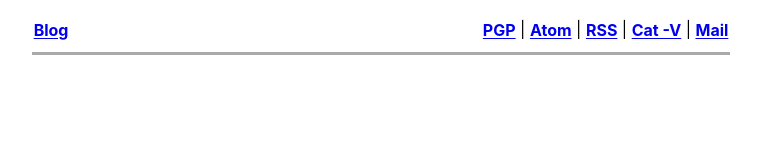
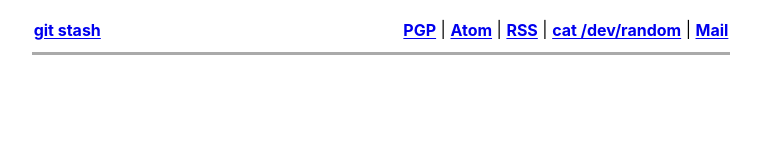
Before and after one commit to c4pt0r/cn.0xffff.me, a website: page templates/page/header.html in a window 1280 px wide. Shown: the whole page, without its empty margins (259-1020 px from the left). Drawn offline with Linux system fonts and the light colour scheme; files that its build step writes are made by us from their sources.

Commit message:
update sitename

```diff
--- a/templates/page/header.html
+++ b/templates/page/header.html
@@ -20,14 +20,14 @@
 		<table id="menu" width="100%" border="0">
 		<tr>
 			<td id="links" align="left">
-				<a href="index.html">Blog</a>
+				<a href="index.html">git stash</a>
 			</td>
 			<td id="links-contact" align="right">
 				<span class="hidden"> | </span>
 				<a href="public.asc">PGP</a> |
 				<a href="atom.xml">Atom</a> |
 				<a href="rss.xml">RSS</a> |
-                <a href="http://0xffff.me">Cat -V</a> |
+                <a href="http://0xffff.me">cat /dev/random</a> |
 				<a href="mailto:${sitemail}">Mail</a>
 			</td>
 		</tr>
```
